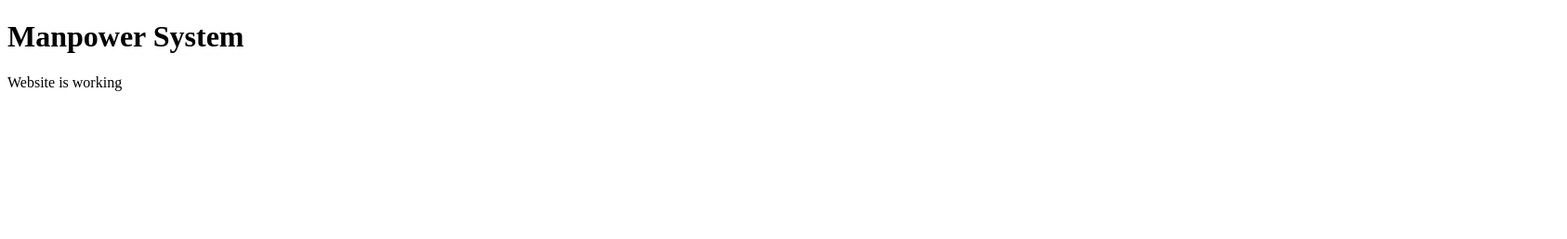
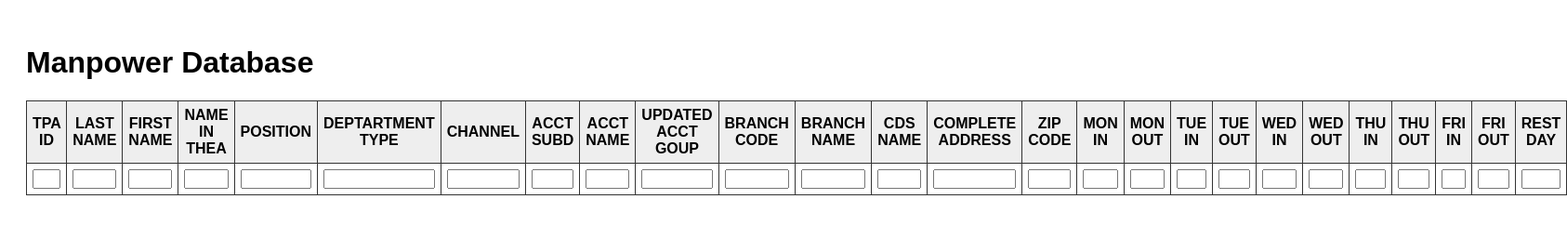
Before and after one commit to dnhjd-gthb/manpower-system, a website: page index.html in a window 1280 px wide. Shown: the whole page at 93% size, 1686 px wide, since content can reach past the window. Drawn offline with Linux system fonts and the light colour scheme.

Commit message:
Update index.html

```diff
--- a/index.html
+++ b/index.html
@@ -3,9 +3,99 @@
 <head>
   <meta charset="UTF-8">
   <title>Manpower System</title>
+  <style>
+    body {
+      font-family: Arial;
+      padding: 20px;
+    }
+    table {
+      border-collapse: collapse;
+      width: 100%;
+    }
+    th, td {
+      border: 1px solid #333;
+      padding: 6px;
+      text-align: center;
+    }
+    th {
+      background: #eee;
+    }
+    input {
+      width: 100%;
+      box-sizing: border-box;
+    }
+  </style>
 </head>
 <body>
-  <h1>Manpower System</h1>
-  <p>Website is working</p>
+
+<h1>Manpower Database</h1>
+
+<table>
+  <thead>
+    <tr>
+      <th>TPA ID</th>
+      <th>LAST NAME</th>
+      <th>FIRST NAME</th>
+      <th>NAME IN THEA</th>
+      <th>POSITION</th>
+      <th>DEPTARTMENT TYPE</th>
+      <th>CHANNEL</th>
+      <th>ACCT SUBD</th>
+      <th>ACCT NAME</th>
+      <th>UPDATED ACCT GOUP</th>
+      <th>BRANCH CODE</th>
+      <th>BRANCH NAME</th>
+      <th>CDS NAME</th>
+      <th>COMPLETE ADDRESS</th>
+      <th>ZIP CODE</th>
+      <th>MON IN</th>
+      <th>MON OUT</th>
+      <th>TUE IN</th>
+      <th>TUE OUT</th>
+      <th>WED IN</th>
+      <th>WED OUT</th>
+      <th>THU IN</th>
+      <th>THU OUT</th>
+      <th>FRI IN</th>
+      <th>FRI OUT</th>
+      <th>REST DAY</th>
+    </tr>
+  </thead>
+  <tbody>
+    <tr>
+      <td><input></td>
+      <td><input></td>
+      <td><input></td>
+      <td><input></td>
+      <td><input></td>
+      <td><input></td>
+      <td><input></td>
+      <td><input></td>
+      <td><input></td>
+      <td><input></td>
+      <td><input></td>
+      <td><input></td>
+      <td><input></td>
+      <td><input></td>
+      <td><input></td>
+      <td><input></td>
+      <td><input></td>
+      <td><input></td>
+      <td><input></td>
+      <td><input></td>
+      <td><input></td>
+      <td><input></td>
+      <td><input></td>
+      <td><input></td>
+      <td><input></td>
+      <td><input></td>
+    </tr>
+  </tbody>
+</table>
+
+<p>
+
+</p>
+
 </body>
 </html>
```
